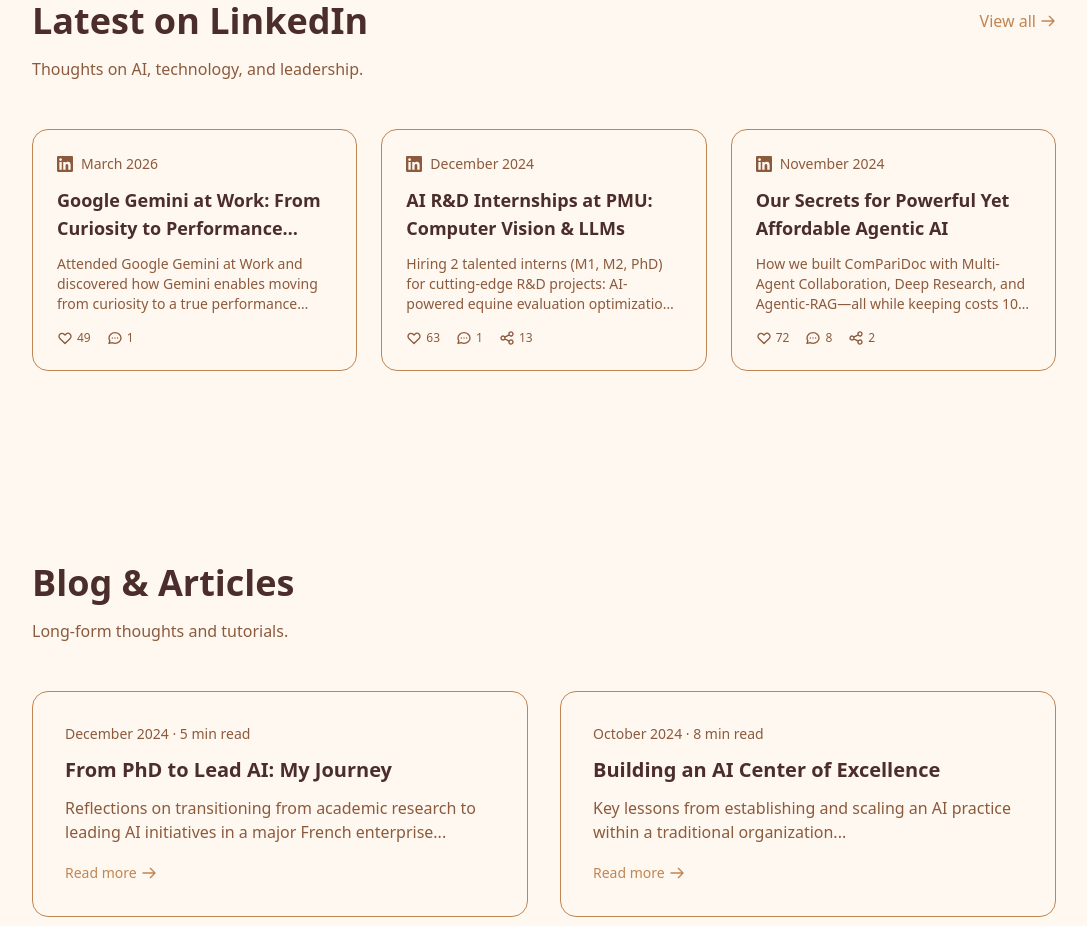
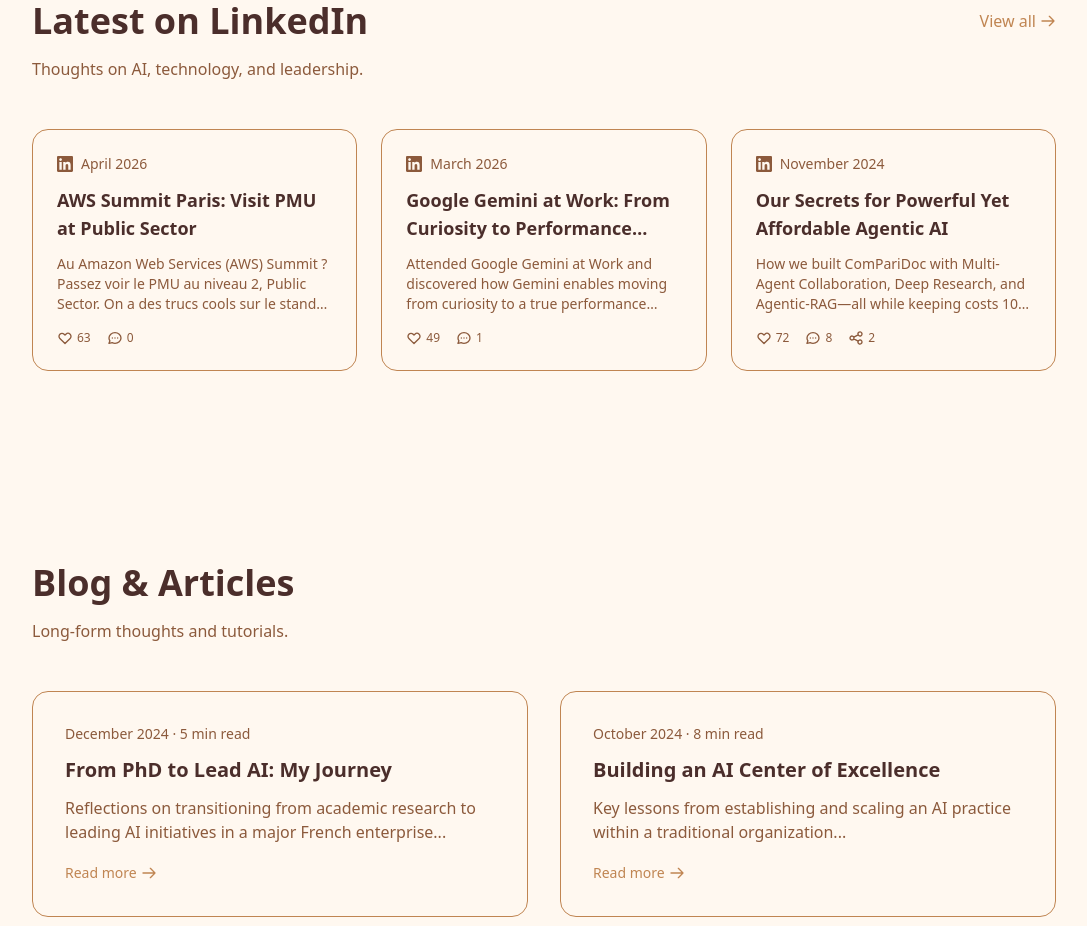
Before and after one commit to thad75/thad75.github.io, a Next.js app: page / in a window 1280 px wide. Shown: the part 5100-6026 px from the top of the page, without its empty margins (96-1183 px from the left). Built offline with nearby package versions, Linux system fonts and the light colour scheme.

Commit message:
update latest

```diff
--- a/src/app/page.tsx
+++ b/src/app/page.tsx
@@ -7,6 +7,16 @@
   const linkedInPosts = [
     {
       id: 1,
+      date: "April 2026",
+      title: "AWS Summit Paris: Visit PMU at Public Sector",
+      excerpt: "Au Amazon Web Services (AWS) Summit ? Passez voir le PMU au niveau 2, Public Sector. On a des trucs cools sur le stand ✌️",
+      likes: "63",
+      comments: "0",
+      reposts: null,
+      link: "https://www.linkedin.com/feed/update/urn:li:activity:7445040294342885377/"
+    },
+    {
+      id: 2,
       date: "March 2026",
       title: "Google Gemini at Work: From Curiosity to Performance Engine",
       excerpt: "Attended Google Gemini at Work and discovered how Gemini enables moving from curiosity to a true performance engine. Highlights include the 'Speech-to-Speech' keynote demo with near-real-time information capture and R&D acceleration capabilities.",
@@ -14,16 +24,6 @@
       comments: "1",
       reposts: null,
       link: "https://www.linkedin.com/feed/update/urn:li:activity:7440702431899963392/"
-    },
-    {
-      id: 2,
-      date: "December 2024",
-      title: "AI R&D Internships at PMU: Computer Vision & LLMs",
-      excerpt: "Hiring 2 talented interns (M1, M2, PhD) for cutting-edge R&D projects: AI-powered equine evaluation optimization and scene analysis. Join us in shaping the future of horse racing with AI!",
-      likes: "63",
-      comments: "1",
-      reposts: "13",
-      link: "https://linkedin.com/in/tharsansenthivel"
     },
     {
       id: 3,
```
